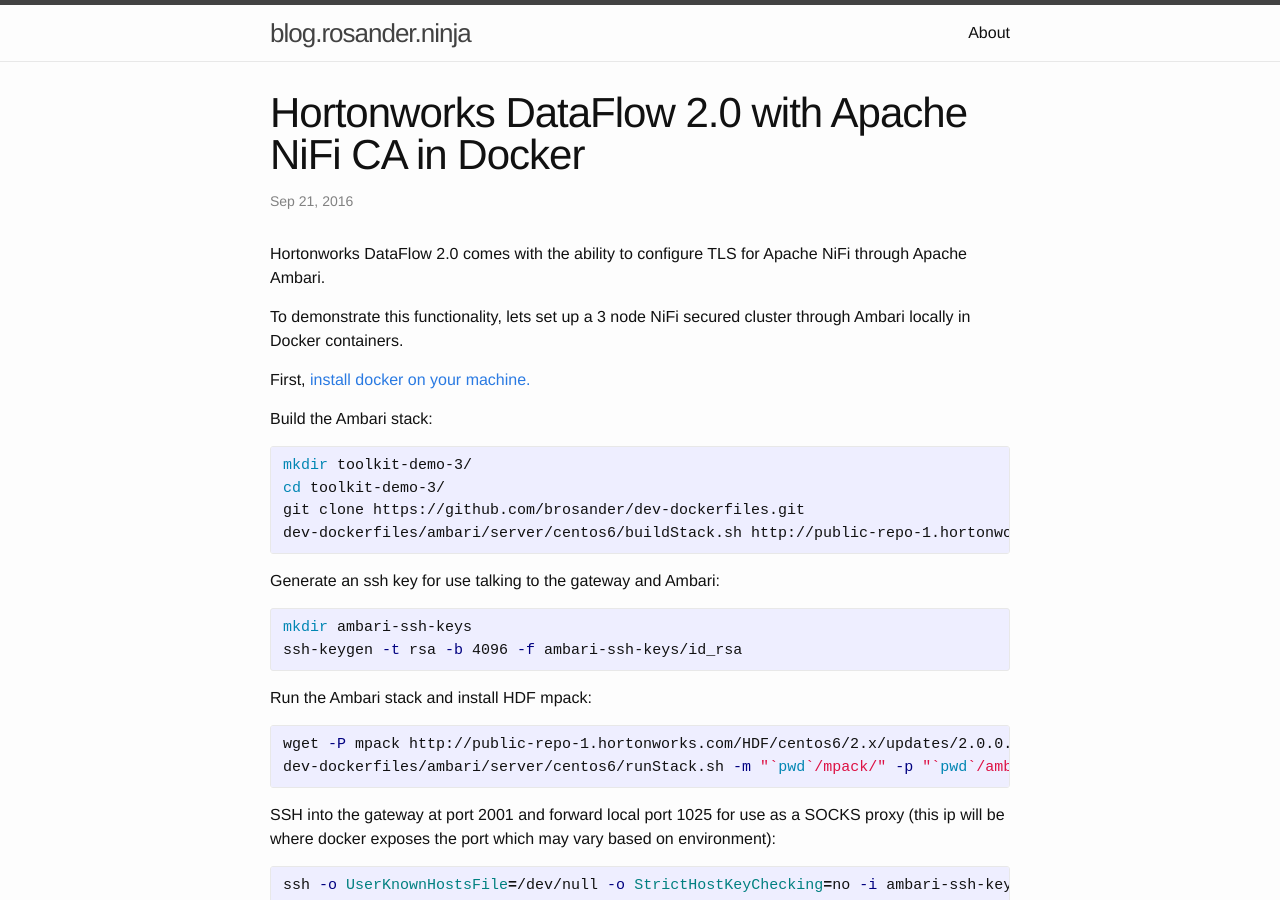
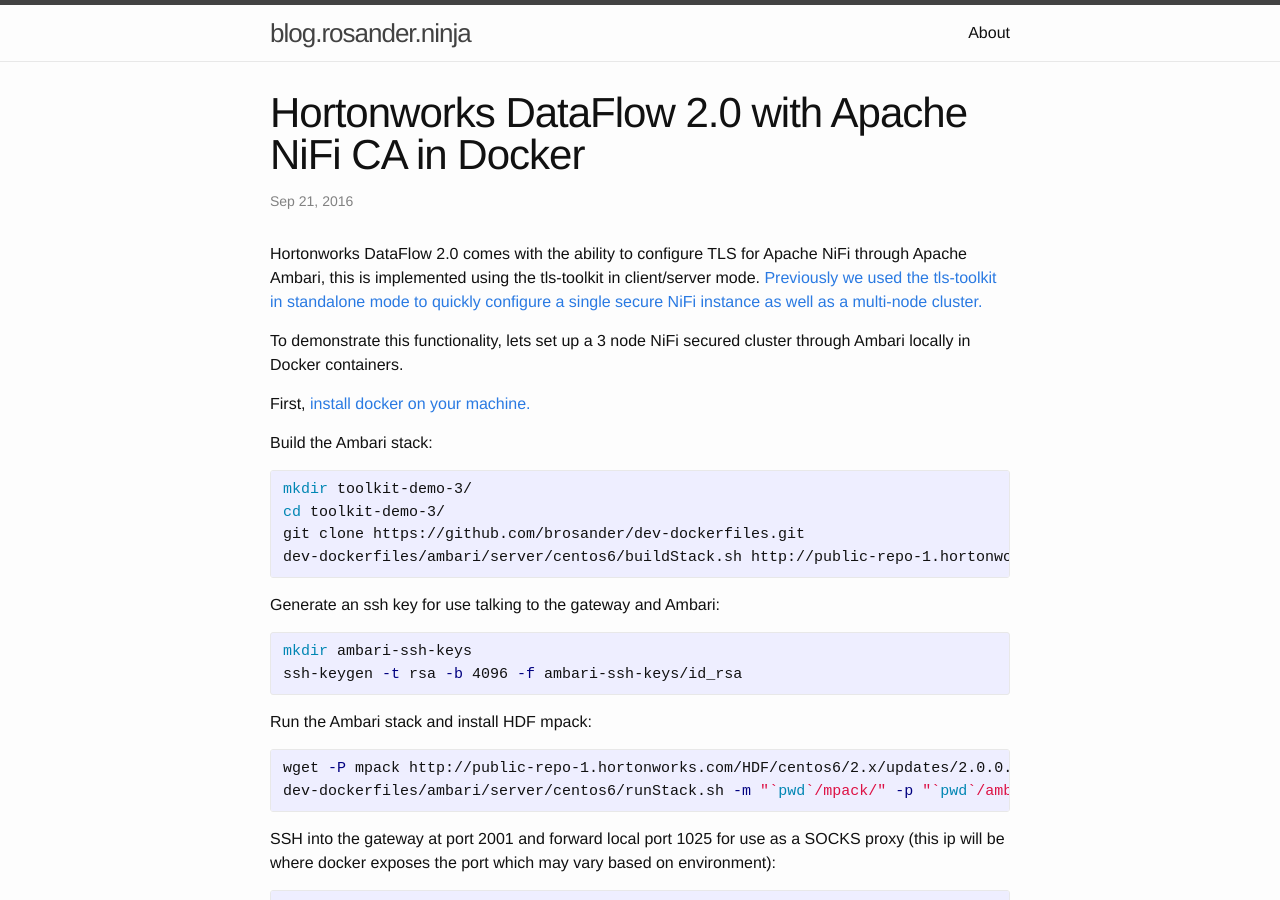
Before and after one commit to brosander/brosander.github.io, a Jekyll site: the page built from _posts/2016-09-21-nifi-ca.markdown, in a window 1280 px wide and 900 px high. Built offline with Jekyll 4.4.1, drawn with Linux system fonts in a browser that asks for light colours; comment, search, counter and statistics services are not loaded.

Commit message:
adding links to other tls posts in hdf one

```diff
--- a/_posts/2016-09-21-nifi-ca.markdown
+++ b/_posts/2016-09-21-nifi-ca.markdown
@@ -4,7 +4,8 @@ title:  "Hortonworks DataFlow 2.0 with Apache NiFi CA in Docker"
 date:   2016-09-21 12:38:00
 categories: nifi toolkit tls
 ---
-Hortonworks DataFlow 2.0 comes with the ability to configure TLS for Apache NiFi through Apache Ambari.
+Hortonworks DataFlow 2.0 comes with the ability to configure TLS for Apache NiFi through Apache Ambari, this is implemented using the tls-toolkit in client/server mode.
+[Previously we used the tls-toolkit in standalone mode to quickly configure a single secure NiFi instance](/nifi/toolkit/tls/2016/09/19/tls-toolkit-intro.html) [as well as a multi-node cluster.](/nifi/toolkit/tls/2016/09/20/tls-toolkit-standalone-multi.html)
 
 To demonstrate this functionality, lets set up a 3 node NiFi secured cluster through Ambari locally in Docker containers.
 
```
